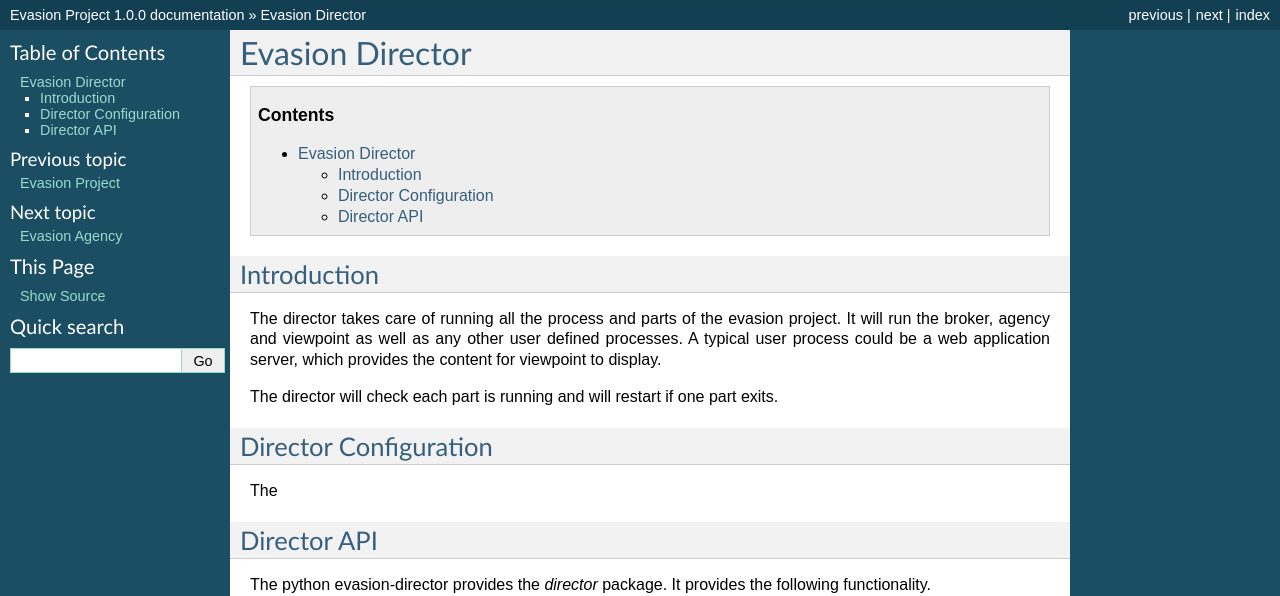
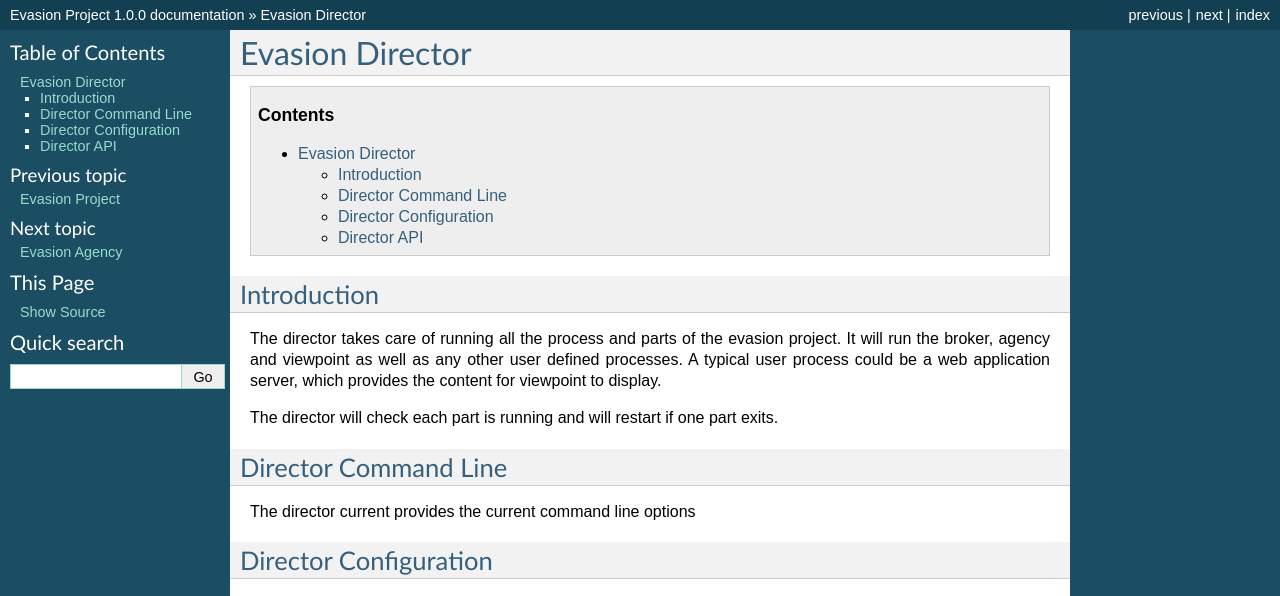
Before and after one commit to oisinmulvihill/evasion-docs, a Sphinx documentation site: the page built from source/evasion-director.rst, in a window 1280 px wide. Shown: the top 596 px of the page. Built offline with Sphinx 7.4.7, drawn with Linux system fonts in a browser that asks for light colours; some of the changed text lies outside the part shown.

Commit message:
checking in small changes

```diff
--- a/source/evasion-director.rst
+++ b/source/evasion-director.rst
@@ -18,10 +18,17 @@ The director will check each part is running and will restart if one
 part exits.
 
 
+Director Command Line
+======================
+
+The director current provides the current command line options
+
+
 Director Configuration
 =======================
 
-The
+The following is an example configuration as generated using the --create
+command line option.
 
 
 Director API
```
